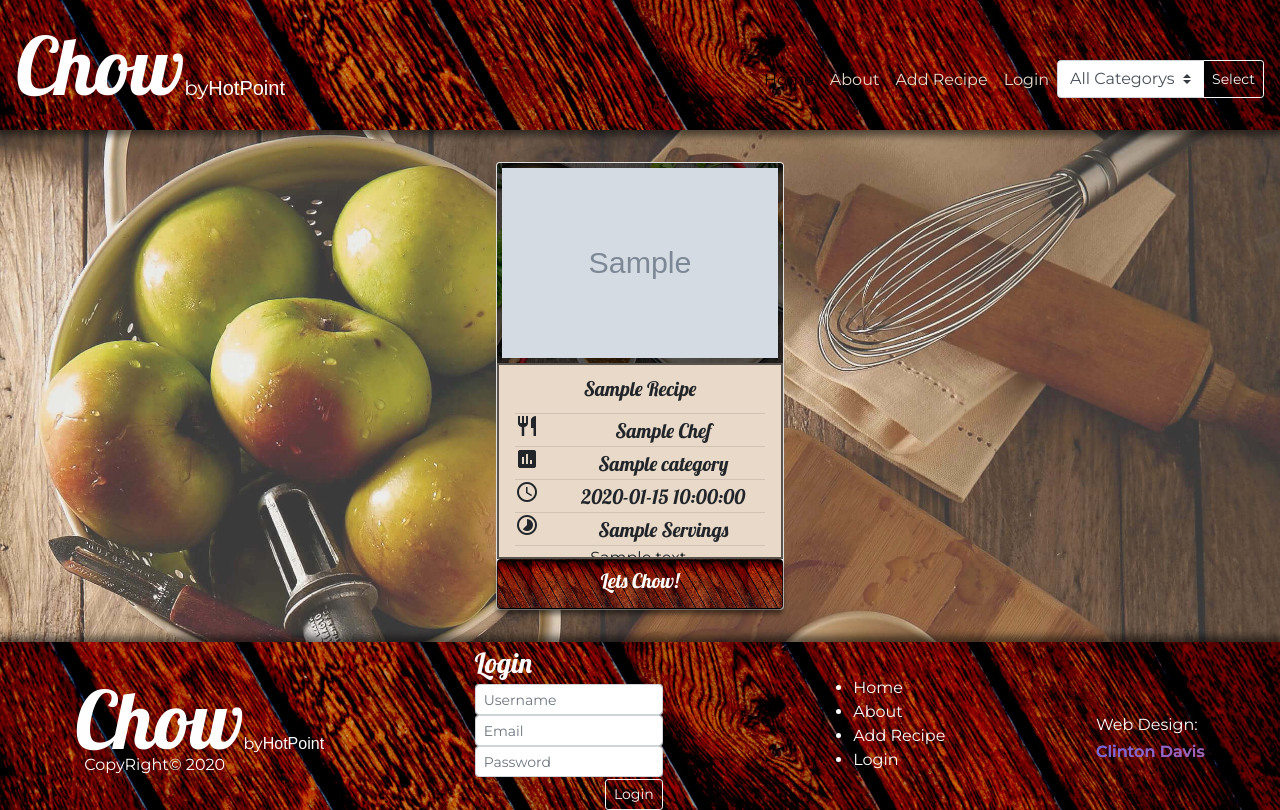
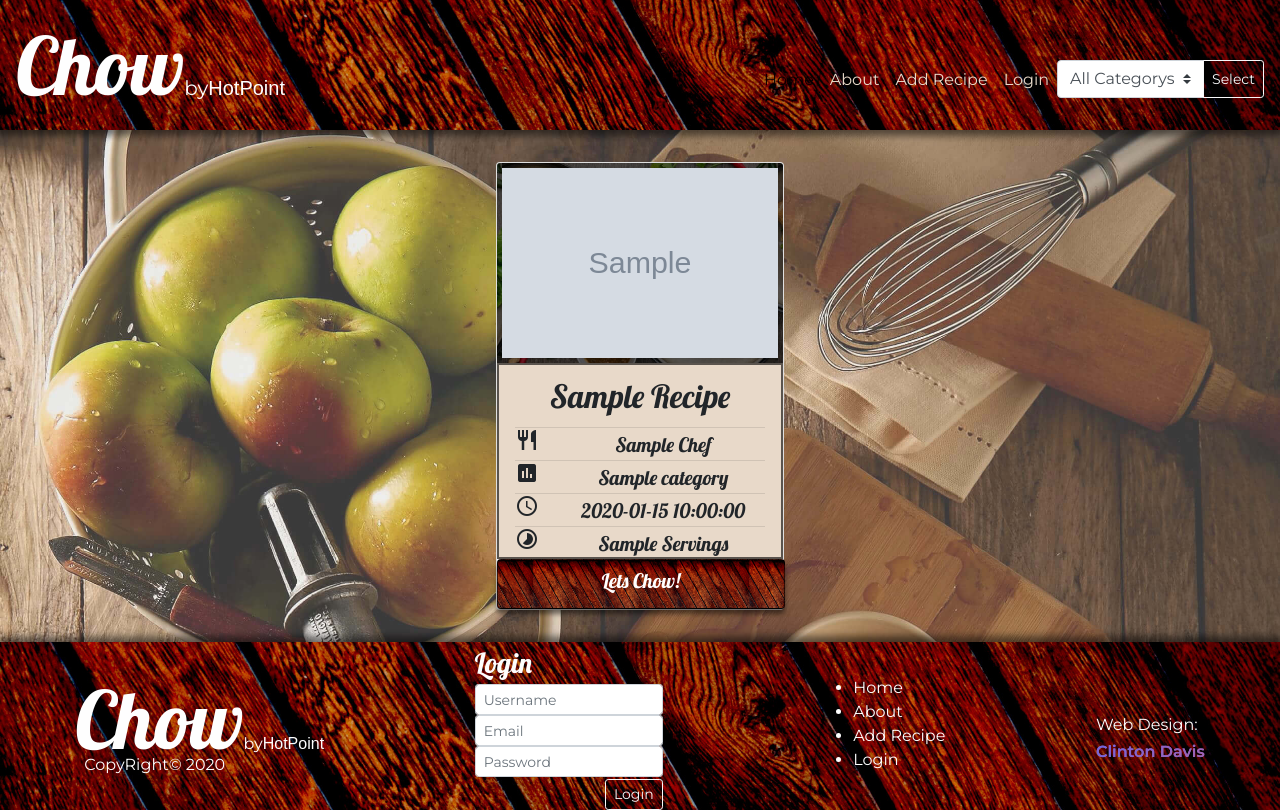
Before and after one commit to Clinton-Davis/chow, a Flask app: page / in a window 1280 px wide. Run offline with Flask 2, Linux system fonts and the light colour scheme; grey boxes marked "Sample" are stand-in pictures; a database or web service that is not in the repository returns one stand-in record (values such as "Sample title"); some libraries are stand-ins or nearby versions; some web fonts are replaced.

Commit message:
fixed some spelling

```diff
--- a/app.py
+++ b/app.py
@@ -100,7 +100,7 @@ def login():
                         login_user['password']):
         session['username'] = request.form['username']
         session['logged_in'] = True
-        flash('Wellcome Back ' + session['username'] + ' You are now Logged In', 'success')
+        flash('Welcome Back ' + session['username'] + ' You are now Logged In', 'success')
         return redirect(url_for('all_recipe'))
 
   flash('That is an Inalid username or password', 'warning')
@@ -121,7 +121,7 @@ def add_recipe():
 def insert_recipe():
     recipes = mongo.db.recipes
     recipes.insert_one(request.form.to_dict())
-    flash('You have successfully added your recipe', 'success')
+    flash('You have successfully added a recipe', 'success')
     return redirect(url_for('all_recipe'))
 
 
@@ -134,7 +134,7 @@ def delete_recipe(recipe_id):
     if session['username'] == recipes['username']:
       recipe = mongo.db.recipes.remove({'_id': ObjectId(recipe_id)})
       return redirect(url_for('all_recipe'))
-  flash('Sorry! Not yours to Delete', 'danger')
+  flash('Sorry! You have to Login first', 'danger')
   return redirect(url_for('login_page'))
 
 
--- a/static/css/style.css
+++ b/static/css/style.css
@@ -17,6 +17,8 @@ html {
   --obb: 1px rgba(39, 39, 39, 0.842) solid;
   /* Off white */
   --white: rgb(254, 254, 254);
+  /* Off Black*/
+  --offBlk: rgb(41, 41, 41);
   /* Fruit Image*/
   --fruit: url(../images/overexposed-andy-chilton.jpg);
   /* Wooden Bords image */
@@ -53,6 +55,7 @@ a:hover {
 
 p {
   max-width: 650px;
+  color: var(--offBlk);
 }
 
 li {
@@ -95,6 +98,15 @@ hr {
   font-size: 1.25em;
 }
 
+.bhf {
+  font-family: var(--hf);
+  font-size: 2.2em;
+}
+
+.dhf {
+  font-family: var(--hf);
+  font-size: 2em;
+}
 
 
 
@@ -205,6 +217,11 @@ hr {
   border: 2px solid rgba(0, 0, 0, 0.61);
 }
 
+#card-btn {
+  width: inherit;
+  margin: 0px;
+}
+
 #recipe_body {
   height: auto;
 }
@@ -282,6 +299,9 @@ hr {
   box-shadow: var(--shd);
   min-height: 2.5em;
   border: 1px solid rgba(0, 0, 0, 0.61);
+  margin: 0.25em auto 0.25em auto;
+  max-width: 300px;
+
 
 }
 
--- a/templates/all_recipes.html
+++ b/templates/all_recipes.html
@@ -9,7 +9,7 @@
       alt="{{recipe.recipe_name}}">
     <div class="card-body container">
       <div class="row">
-        <h5 class=" col card-title text-center cpt chf">{{recipe.recipe_name}}</h5>
+        <h5 class=" col card-title text-center cpt dhf">{{recipe.recipe_name}}</h5>
       </div>
       <hr>
       <div class="row">
@@ -58,7 +58,7 @@
     </div>
     <!--Card Container END-->
     <!--This link will take you to a recipe page with all the recipes details-->
-    <a href="{{ url_for('recipe', recipe_id=recipe._id ) }}" class="btn btn-primary chf">Lets Chow!</a>
+    <a href="{{ url_for('recipe', recipe_id=recipe._id ) }}" id="card-btn" class="btn btn-primary chf">Lets Chow!</a>
   </div>
 
 
--- a/templates/base.html
+++ b/templates/base.html
@@ -64,9 +64,10 @@
         </form>
       </ul>
     </div>
+    {% block Head %}
+    <!--Initialize ckeditor-->
+    {{ ckeditor.load(pkg_type="basic") }}
     <!--Puts the Logged in users name in header-->
-    {% block Head %}
-    {{ ckeditor.load(pkg_type="basic") }}
     <h6 class="loggedIn">{{session_name}}</h6>
     {% endblock Head %}
   </nav>
@@ -74,7 +75,7 @@
 
 <body>
   <!--Flashed messages in container to hold just below the nav bar-->
-  <div class="container">
+  <div class="container-fluid">
     {% with messages = get_flashed_messages(with_categories=true) %} {% if
       messages %} {% for category, message in messages %}
     <div class="alert text-center alert-{{ category }} alert-dismissible fade show" role="alert">
```
Also changed, not shown: templates/recipe.html (+21 -18 lines).
